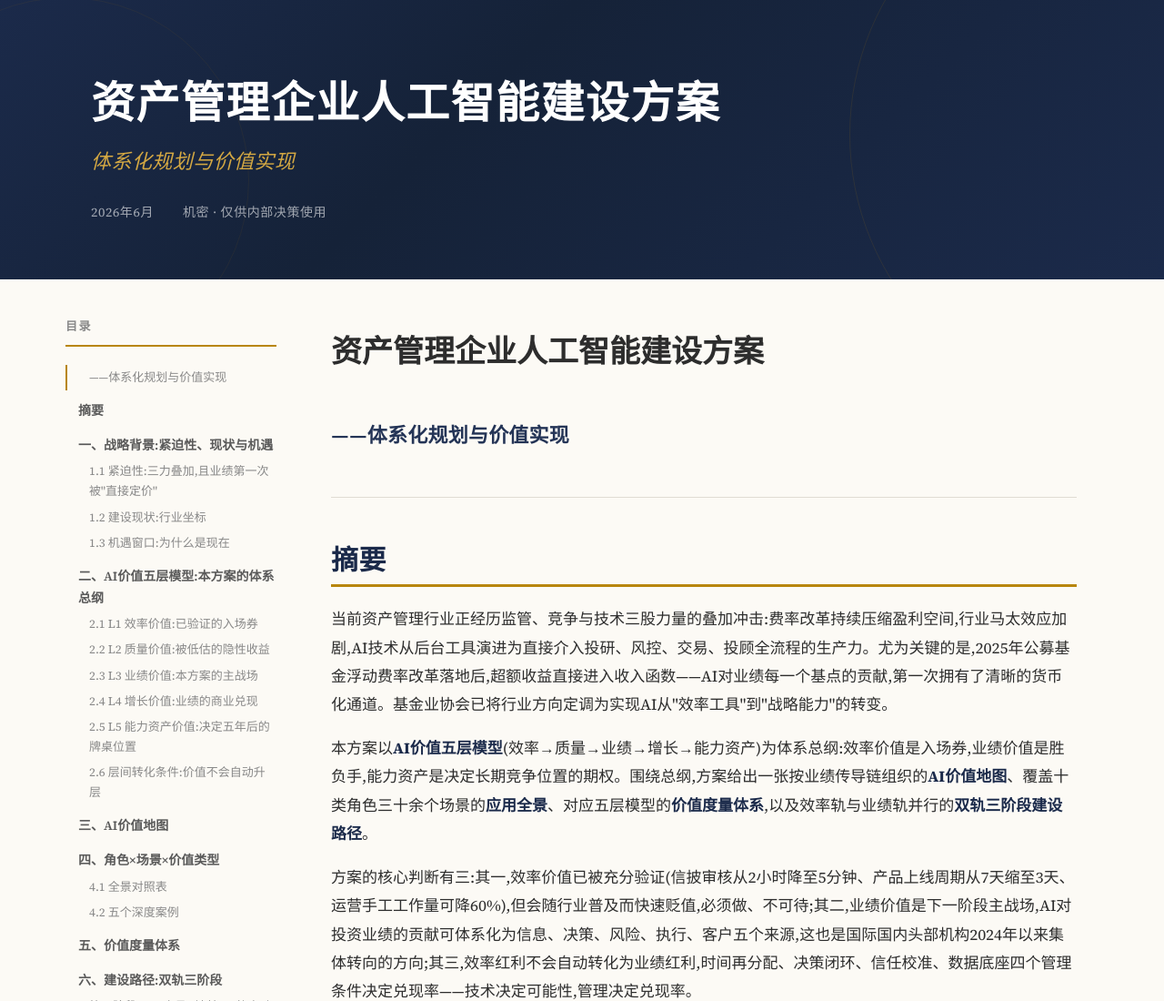
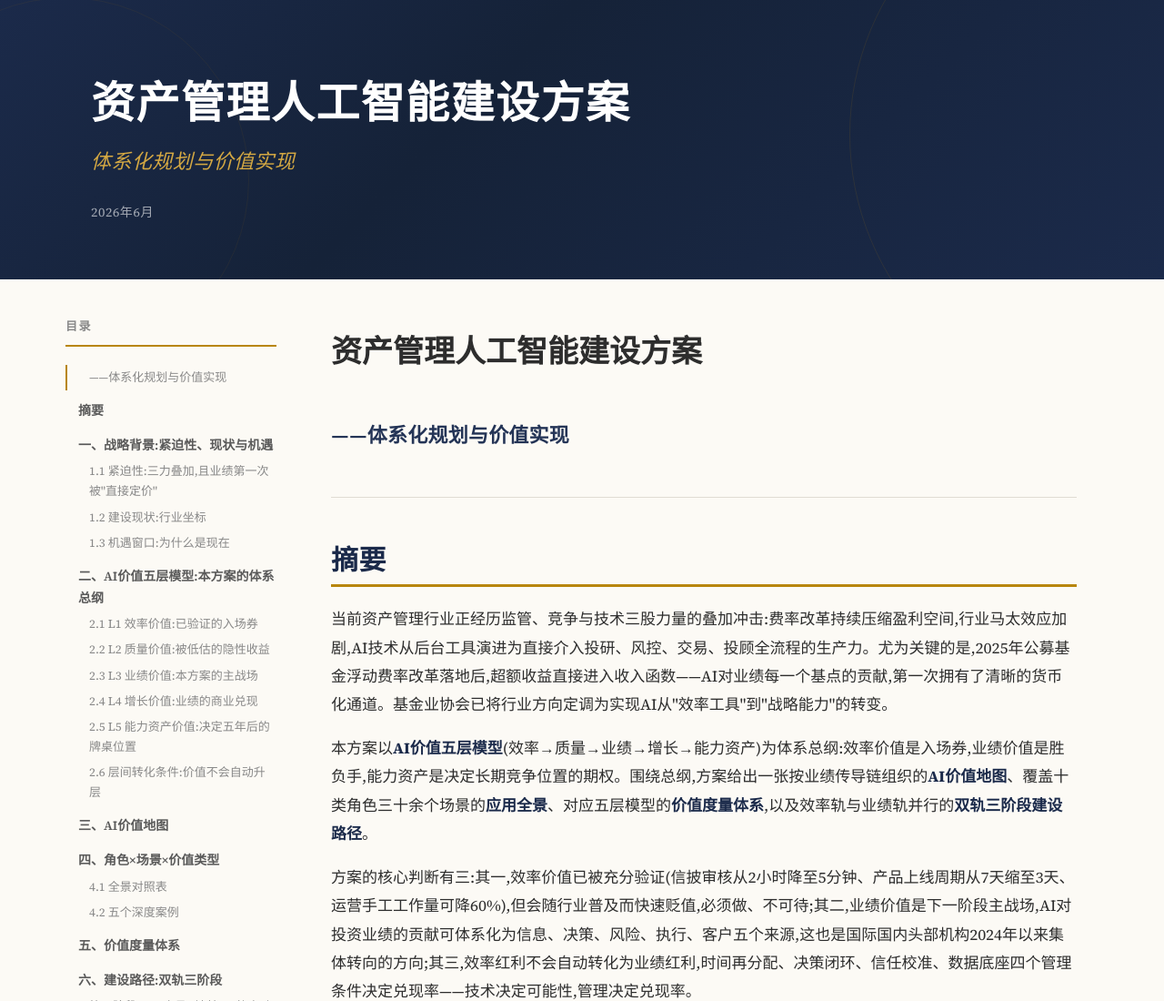
Before and after one commit to nomohao/amai, a plain HTML site: page index.html in a window 1280 px wide. Shown: the top 1100 px of the page at 91% size. Drawn offline with nearby package versions, Linux system fonts and the light colour scheme; a web font is replaced by a local one.

Commit message:
Update index.html

```diff
--- a/index.html
+++ b/index.html
@@ -3,7 +3,7 @@
 <head>
 <meta charset="UTF-8">
 <meta name="viewport" content="width=device-width, initial-scale=1.0">
-<title>资产管理企业人工智能建设方案 —— 体系化规划与价值实现</title>
+<title>资产管理人工智能建设方案 —— 体系化规划与价值实现</title>
 <link rel="preconnect" href="https://fonts.googleapis.com">
 <link rel="preconnect" href="https://fonts.gstatic.com" crossorigin>
 <link href="https://fonts.googleapis.com/css2?family=Playfair+Display:ital,wght@0,500;0,700;0,900;1,500&family=Source+Serif+4:ital,opsz,wght@0,8..60,400;0,8..60,600;0,8..60,700;1,8..60,400&family=JetBrains+Mono:wght@400;500&display=swap" rel="stylesheet">
@@ -350,11 +350,10 @@ body {
 
 <div class="hero">
   <div class="hero-inner">
-    <h1>资产管理企业人工智能建设方案</h1>
+    <h1>资产管理人工智能建设方案</h1>
     <div class="subtitle">体系化规划与价值实现</div>
     <div class="hero-meta">
       <span>2026年6月</span>
-      <span>机密 · 仅供内部决策使用</span>
     </div>
   </div>
 </div>
@@ -362,7 +361,7 @@ body {
 <div class="page">
   <nav class="toc" id="toc"></nav>
   <main class="content">
-<h1 id="_1">资产管理企业人工智能建设方案</h1>
+<h1 id="_1">资产管理人工智能建设方案</h1>
 <h3 id="_2">——体系化规划与价值实现</h3>
 <hr />
 <h2 id="_3">摘要</h2>
```
